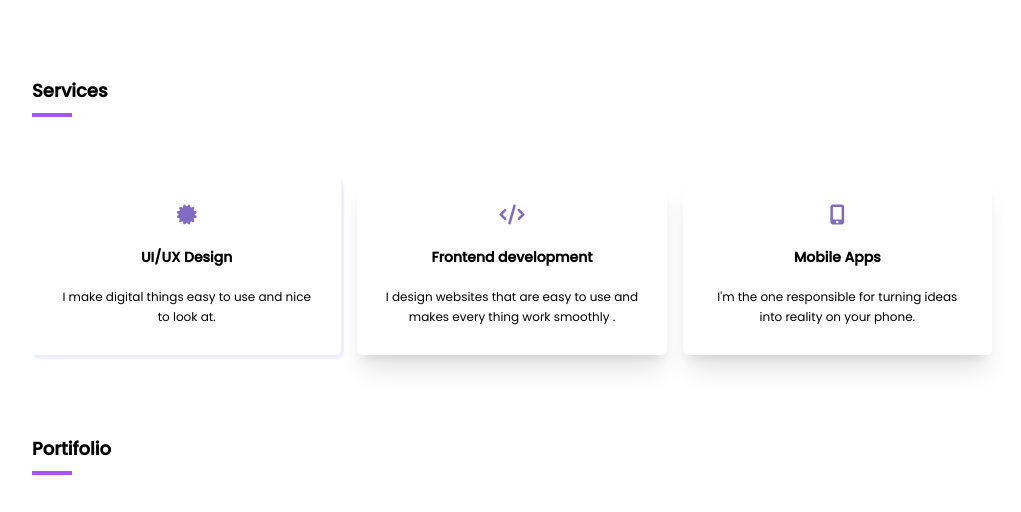
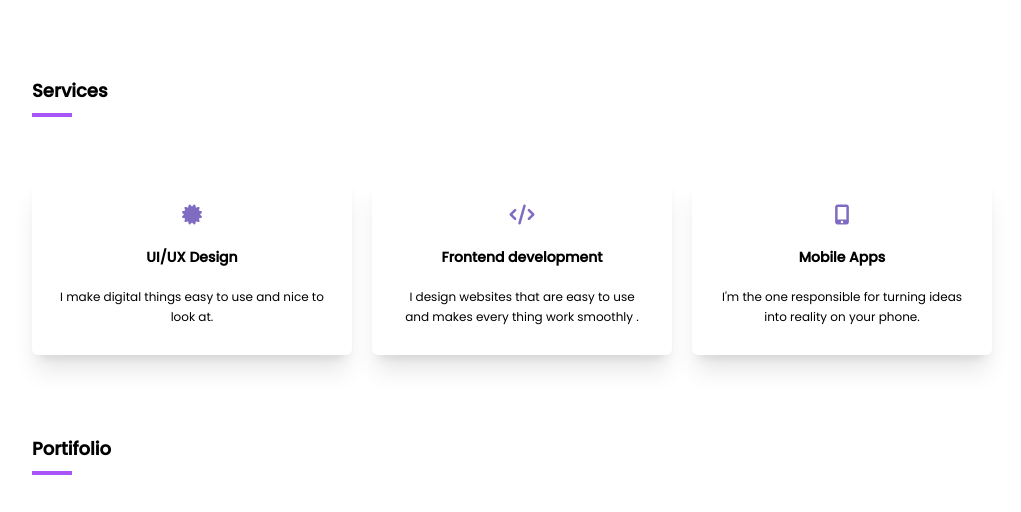
Before and after one commit to gikundiroHappy/happy_portifolio, a website: page index.html in a window 1280 px wide. Shown: the part 1465-1977 px from the top of the page, without its empty margins (128-1149 px from the left). Drawn offline with Linux system fonts and the light colour scheme; a web font is replaced by a local one.

Commit message:
fixed service section

```diff
--- a/index.html
+++ b/index.html
@@ -217,21 +217,21 @@
           <div class="border-b-4 border-purple-500 w-[40px] mt-2 mb-10"></div>
         </div>
 
-      <div class="sm:flex sm:gap-4 text-sm space-y-5 ">
-        <div class="text-center space-y-5 rounded-md shadow-custom p-7 bg-white sm:h-[100%] sm:w-[35%] mt-5">
+      <div class="sm:grid grid-cols-3 text-sm space-y-5 space-x-5 ">
+        <div class="text-center space-y-5 rounded-md shadow-xl p-7 bg-white sm:col-span-1 mt-5 ">
           <span class="text-[20px]"><i class="fa-solid fa-certificate" style="color: #806bc2;"></i></span>
           <p class="font-bold">UI/UX Design</p>
           <p class="text-[12px]">I make digital things easy to
             use and nice to look at.</p>
         </div>
-        <div class="text-center space-y-5 rounded-md shadow-xl p-7 bg-white sm:h-[100%] sm:w-[35%]">
+        <div class="text-center space-y-5 rounded-md shadow-xl p-7 bg-white sm:col-span-1 ">
           <span class="text-[20px]"><i class="fa-solid fa-code" style="color: #806bc2;"></i></span>
           <p class="font-bold ">Frontend development</p>
           <p class="text-[12px]">I design websites that are
             easy to use and makes
             every thing work smoothly .</p>
         </div>
-        <div class="text-center space-y-5 rounded-md shadow-xl p-7 bg-white sm:h-[100%] sm:w-[35%]">
+        <div class="text-center space-y-5 rounded-md shadow-xl p-7 bg-white sm:col-span-1">
           <span class="text-[20px]"><i class="fa-solid fa-mobile-screen-button" style="color: #806bc2;"></i></span>
           <p class="font-bold">Mobile Apps</p>
           <p class="text-[12px]"> I'm the one responsible for
```
Also changed, not shown: src/output.css.
